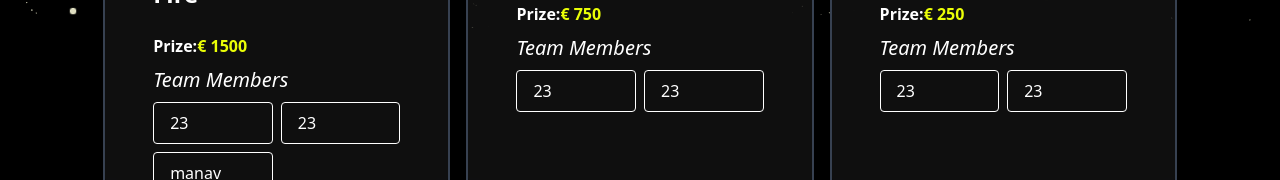
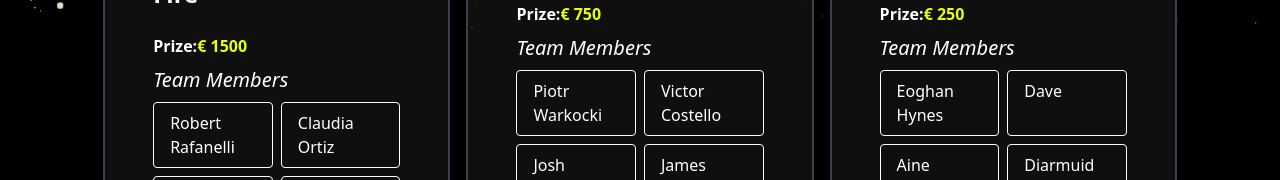
Before and after one commit to uche7/nasa_spaceapps, a Next.js app: page /winners in a window 1280 px wide. Shown: the part 772-952 px from the top of the page. Built offline with nearby package versions, Linux system fonts and the light colour scheme.

Commit message:
names added

```diff
--- a/src/app/winners/winners.dto.ts
+++ b/src/app/winners/winners.dto.ts
@@ -39,7 +39,7 @@ export const winners: WinnerType[] = [
         ],
         prize: '€ 1500',
         image: Fwf,
-        member:['23','23','manav']
+        member:['Robert Rafanelli','Claudia Ortiz','Joe Biju','Micheál Gill','Ray Foysal','Moaz Refaei']
     },
     {
         title: '2nd',
@@ -61,7 +61,8 @@ export const winners: WinnerType[] = [
         ],
         prize: '€ 750',
         image: Idontthink,
-        member:['23','23']
+        member:['Piotr Warkocki','Victor Costello','Josh Quirke','James McNeill','Dylan Lowe','Sorin Stoleru'
+        ]
     },
     {
         title: '3rd',
@@ -83,6 +84,6 @@ export const winners: WinnerType[] = [
         ],
         prize: '€ 250',
         image: Soundsurfers,
-        member:['23','23']
+        member:['Eoghan Hynes','Dave','Aine','Diarmuid','Fabrizio']
     },
 ]
```
